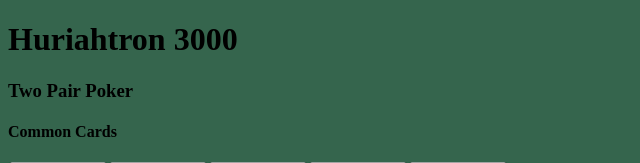
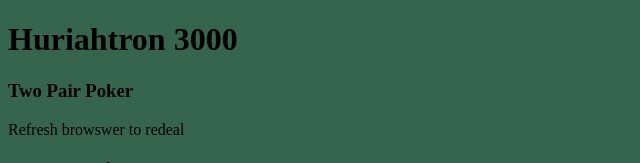
Before and after one commit to fishbiat/poker-bot, a Flask app: page / in a window 1280 px wide. Shown: the top 163 px of the page, without its empty margins (0-640 px from the left). Run offline with Flask 2, Linux system fonts and the light colour scheme.

Commit message:
chore: add directions to refresh to redeal

```diff
--- a/web/templates/index.html
+++ b/web/templates/index.html
@@ -8,7 +8,7 @@
 <body>
     <h1>Huriahtron 3000</h1>
     <h3>Two Pair Poker</h3>
-
+    <p>Refresh browswer to redeal</p>
     <table>
         <tr>
             <h4>Common Cards</h4>
```
